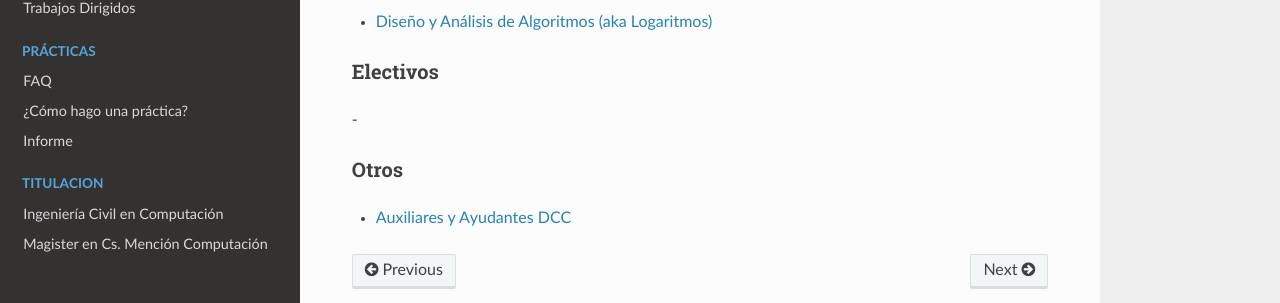
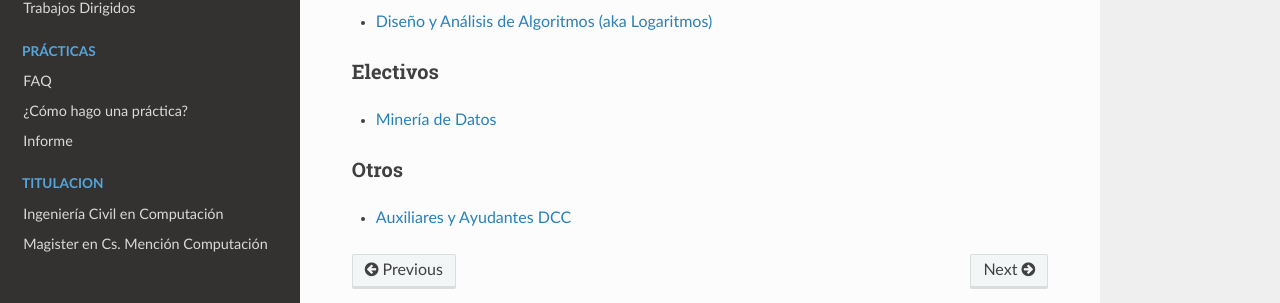
Before and after one commit to cadcc/howto, an MkDocs documentation site: the page built from docs/Chats.md, in a window 1280 px wide and 900 px high, scrolled down 2613 px. Shown: the part 517-820 px from the top of the window. Built offline with MkDocs 1.6.1, drawn with Linux system fonts in a browser that asks for light colours; nearby versions of some CDN libraries.

Commit message:
Update Chats.md

```diff
--- a/docs/Chats.md
+++ b/docs/Chats.md
@@ -111,7 +111,7 @@ Recomendación: Intenten reutilizar los chats de semestres anteriores, sobre tod
 
 ### Electivos
 
--
+- [Minería de Datos](https://t.me/joinchat/D5sleU4fshFCUxQWgJiwKw)
 
 ### Otros
 
```
